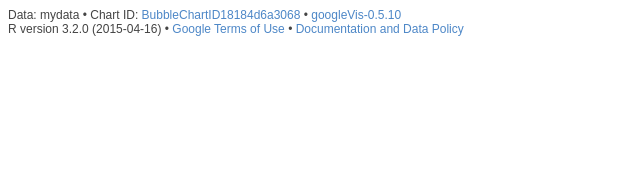
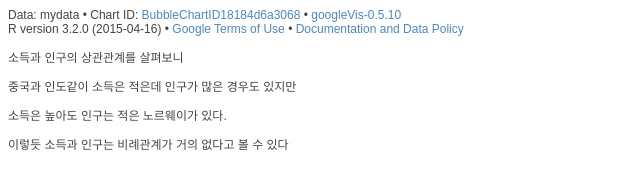
Before and after one commit to jyjzzz/jyjzzz.github.io, a plain HTML site: page Bubble.html in a window 1280 px wide. Shown: the whole page, without its empty margins (0-640 px from the left). Drawn offline with Linux system fonts and the light colour scheme; a script that the page names is missing.

Commit message:
Update Bubble.html

```diff
--- a/Bubble.html
+++ b/Bubble.html
@@ -1259,5 +1259,8 @@ callbacks.shift()();
   R version 3.2.0 (2015-04-16)
   &#8226; <a href="https://developers.google.com/terms/">Google Terms of Use</a> &#8226; <a href="https://google-developers.appspot.com/chart/interactive/docs/gallery/bubblechart">Documentation and Data Policy</a>
 </span></div>
-</body>
+</body> <p></p><div> 소득과 인구의 상관관계를 살펴보니
+<p> 중국과 인도같이 소득은 적은데 인구가 많은 경우도 있지만</p>
+<p> 소득은 높아도 인구는 적은 노르웨이가 있다.</p>
+<p> 이렇듯 소득과 인구는 비례관계가 거의 없다고 볼 수 있다 </p></p></div>
 </html>
```
